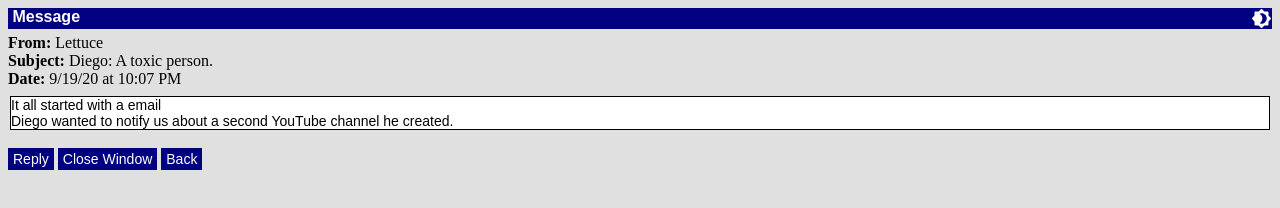
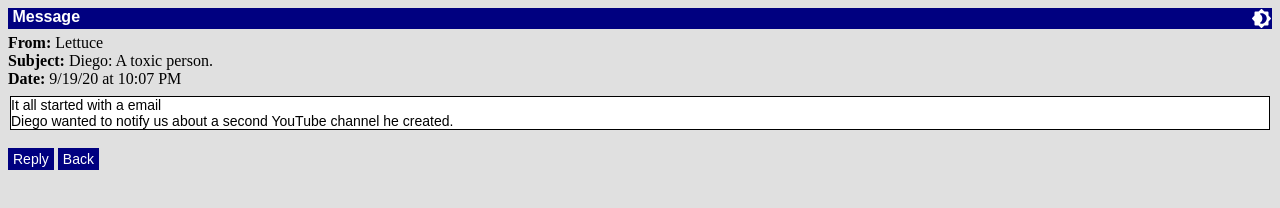
Before and after one commit to CSeriestechhero/the-diego-dealio.lct, a plain HTML site: page messageLight.html in a window 1280 px wide. Drawn offline with Linux system fonts and the light colour scheme.

Commit message:
Update messageLight.html

```diff
--- a/messageLight.html
+++ b/messageLight.html
@@ -126,7 +126,7 @@ z-index:99999;
 </div>
 
 
-<a style="padding: 3px 5px; font-size: 14px; height: 31px; background-color: #000080; color: #fff; border: none; text-decoration: none;" onclick="openNav()">Reply</a>    <a style="padding: 3px 5px; font-size: 14px; height: 31px; background-color: #000080; color: #fff; border: none; text-decoration: none;" onclick="closeWindow">Close Window</a>
+<a style="padding: 3px 5px; font-size: 14px; height: 31px; background-color: #000080; color: #fff; border: none; text-decoration: none;" onclick="openNav()">Reply</a>
 </div>
 <script>
 function openNav() {
```
